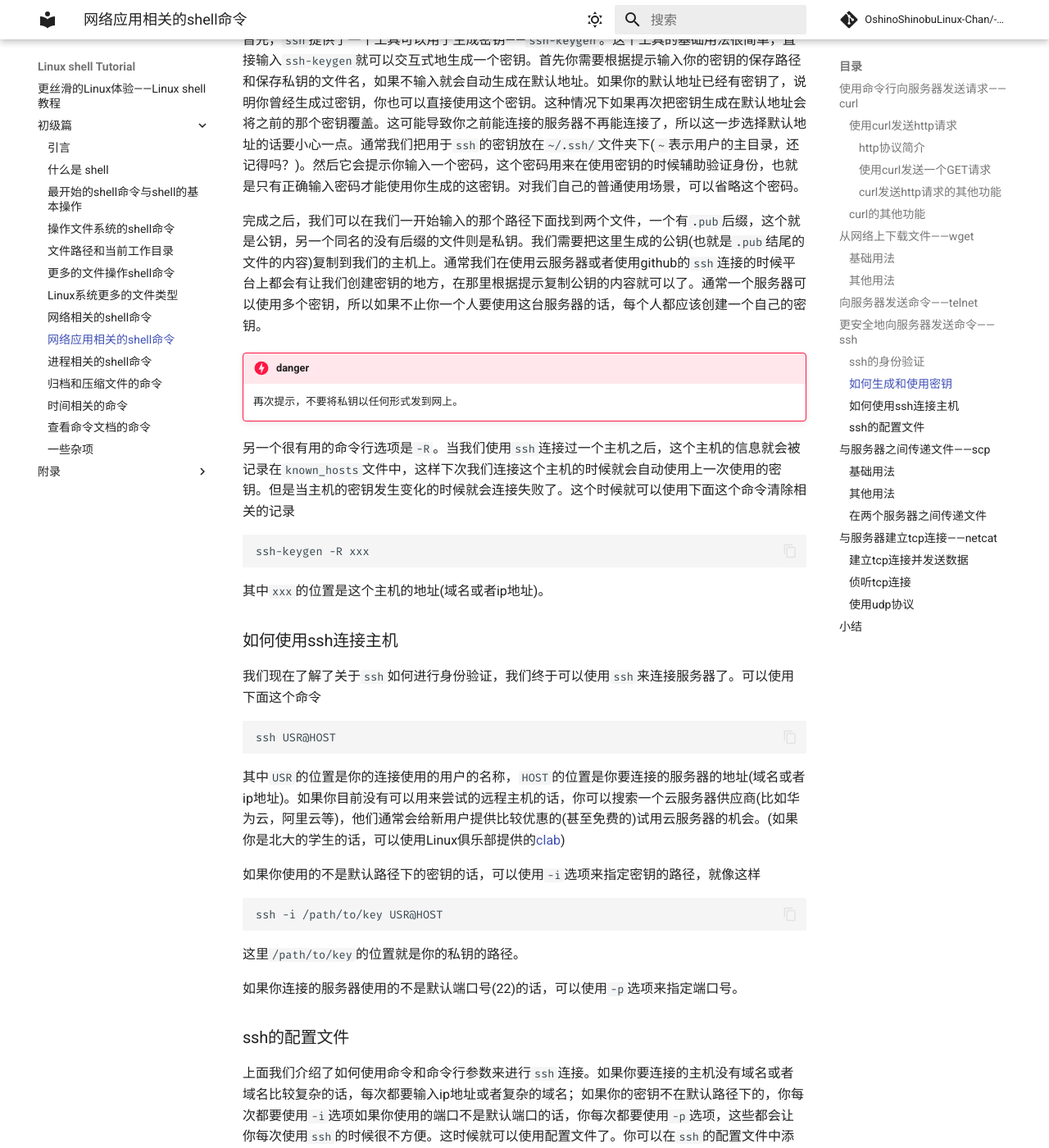
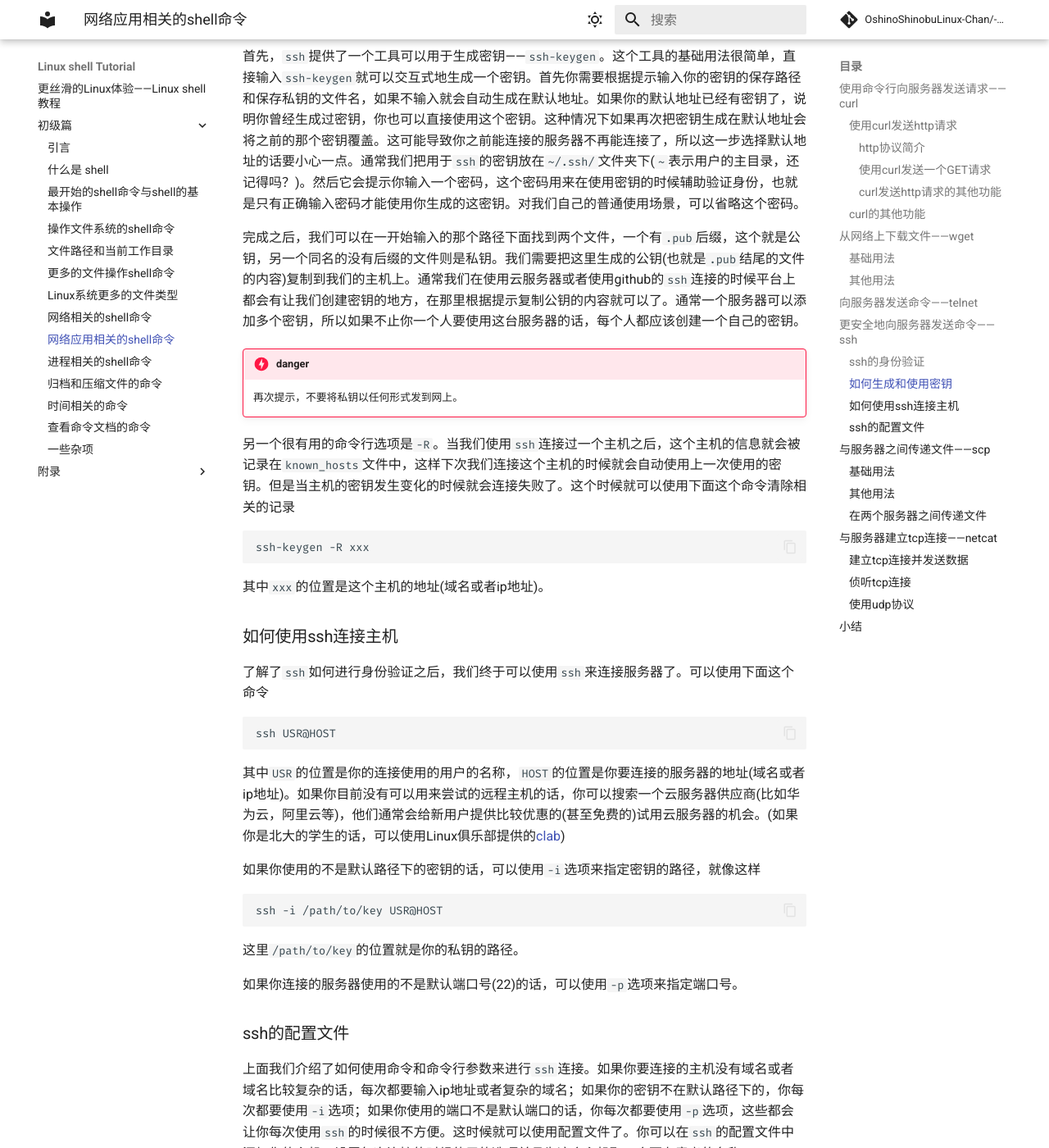
Before and after one commit to OshinoShinobu-Chan/Linux-shell-Tutorial, an MkDocs documentation site: the page built from docs/初级篇/i-9.网络应用相关的shell命令.md, in a window 1280 px wide and 1400 px high, scrolled down 5778 px. Shown: the whole window at 82% size. Built offline with MkDocs 1.6.1 and Material for MkDocs 9.7.7, drawn with Linux system fonts in a browser that asks for light colours; comment, search, counter and statistics services are not loaded; some of the changed text lies outside the part shown.

Commit message:
Fix typo in ch 9

````diff
--- a/docs/初级篇/i-9.网络应用相关的shell命令.md
+++ b/docs/初级篇/i-9.网络应用相关的shell命令.md
@@ -108,11 +108,11 @@
 ```
 你需要将命令中的`USR`替换成你的邮箱地址，`PWD`替换成你的邮箱登录密码，`MAIL`替换成你的邮箱服务器地址。这里的邮箱服务器地址通常是你登录邮箱时的网址，比如你使用163邮箱，你的邮箱服务器地址就是`mail.163.com`。
 !!! warning "warning"
-    小心！你的账号和密码可能是被明文传输的，存在密码被泄露的风险。
+    小心！你的账号和密码可能是明文传输的，存在密码被泄露的风险。大部分邮箱都会支持授权码的功能，你可以将它作为一个临时的密码来使用。创建一个新的授权码，尝试过后立即把它删除。
 
 ## 从网络上下载文件——wget
 
-`wget`是一个非交互式的网络下载器，你可以使用`http`/`https`/`ftp`协议下载文件。如果你是第一次使用这个软件，那么你需要安装一下，如果你使用的是Ubuntu/Debian，可以使用下面这个命令。
+`wget`是一个非交互式的网络下载器，你可以使用`http`/`https`/`ftp`协议下载文件。如果你是第一次使用这个软件，那么你可能需要安装一下，如果你使用的是Ubuntu/Debian，可以使用下面这个命令。
 ```bash
 sudo apt update
 sudo apt install wget
@@ -176,7 +176,7 @@
 
 首先，`ssh`提供了一个工具可以用于生成密钥——`ssh-keygen`。这个工具的基础用法很简单，直接输入`ssh-keygen`就可以交互式地生成一个密钥。首先你需要根据提示输入你的密钥的保存路径和保存私钥的文件名，如果不输入就会自动生成在默认地址。如果你的默认地址已经有密钥了，说明你曾经生成过密钥，你也可以直接使用这个密钥。这种情况下如果再次把密钥生成在默认地址会将之前的那个密钥覆盖。这可能导致你之前能连接的服务器不再能连接了，所以这一步选择默认地址的话要小心一点。通常我们把用于`ssh`的密钥放在`~/.ssh/`文件夹下(`~`表示用户的主目录，还记得吗？)。然后它会提示你输入一个密码，这个密码用来在使用密钥的时候辅助验证身份，也就是只有正确输入密码才能使用你生成的这密钥。对我们自己的普通使用场景，可以省略这个密码。
 
-完成之后，我们可以在我们一开始输入的那个路径下面找到两个文件，一个有`.pub`后缀，这个就是公钥，另一个同名的没有后缀的文件则是私钥。我们需要把这里生成的公钥(也就是`.pub`结尾的文件的内容)复制到我们的主机上。通常我们在使用云服务器或者使用github的`ssh`连接的时候平台上都会有让我们创建密钥的地方，在那里根据提示复制公钥的内容就可以了。通常一个服务器可以使用多个密钥，所以如果不止你一个人要使用这台服务器的话，每个人都应该创建一个自己的密钥。
+完成之后，我们可以在一开始输入的那个路径下面找到两个文件，一个有`.pub`后缀，这个就是公钥，另一个同名的没有后缀的文件则是私钥。我们需要把这里生成的公钥(也就是`.pub`结尾的文件的内容)复制到我们的主机上。通常我们在使用云服务器或者使用github的`ssh`连接的时候平台上都会有让我们创建密钥的地方，在那里根据提示复制公钥的内容就可以了。通常一个服务器可以添加多个密钥，所以如果不止你一个人要使用这台服务器的话，每个人都应该创建一个自己的密钥。
 !!! danger "danger"
     再次提示，不要将私钥以任何形式发到网上。
 
@@ -188,7 +188,7 @@
 
 ### 如何使用ssh连接主机
 
-我们现在了解了关于`ssh`如何进行身份验证，我们终于可以使用`ssh`来连接服务器了。可以使用下面这个命令
+了解了`ssh`如何进行身份验证之后，我们终于可以使用`ssh`来连接服务器了。可以使用下面这个命令
 ```bash
 ssh USR@HOST
 ```
@@ -204,7 +204,7 @@
 
 ### ssh的配置文件
 
-上面我们介绍了如何使用命令和命令行参数来进行`ssh`连接。如果你要连接的主机没有域名或者域名比较复杂的话，每次都要输入ip地址或者复杂的域名；如果你的密钥不在默认路径下的，你每次都要使用`-i`选项如果你使用的端口不是默认端口的话，你每次都要使用`-p`选项，这些都会让你每次使用`ssh`的时候很不方便。这时候就可以使用配置文件了。你可以在`ssh`的配置文件中添加你的主机，设置每次连接的时候使用的选项并且为这个主机取一个更有意义的名称。
+上面我们介绍了如何使用命令和命令行参数来进行`ssh`连接。如果你要连接的主机没有域名或者域名比较复杂的话，每次都要输入ip地址或者复杂的域名；如果你的密钥不在默认路径下的，你每次都要使用`-i`选项；如果你使用的端口不是默认端口的话，你每次都要使用`-p`选项，这些都会让你每次使用`ssh`的时候很不方便。这时候就可以使用配置文件了。你可以在`ssh`的配置文件中添加你的主机，设置每次连接的时候使用的选项并且为这个主机取一个更有意义的名称。
 
 `ssh`的配置文件在`~/.ssh/config`路径下，这个文件下每个主机之间用空行隔开，每个主机的配置类似下面这样(注意缩进和空格)
 ```
````
Also changed, not shown: other parts of docs/初级篇/i-9.网络应用相关的shell命令.md (+6 -6 lines).
